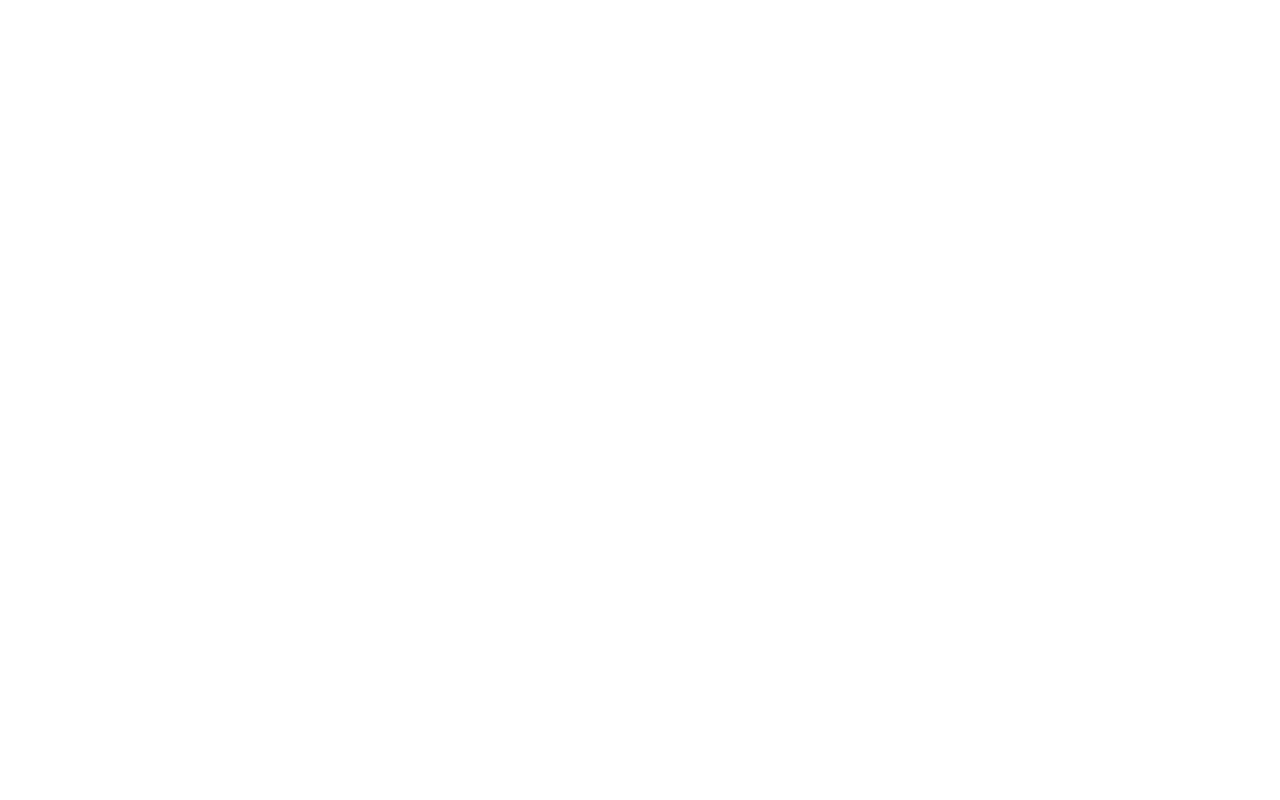
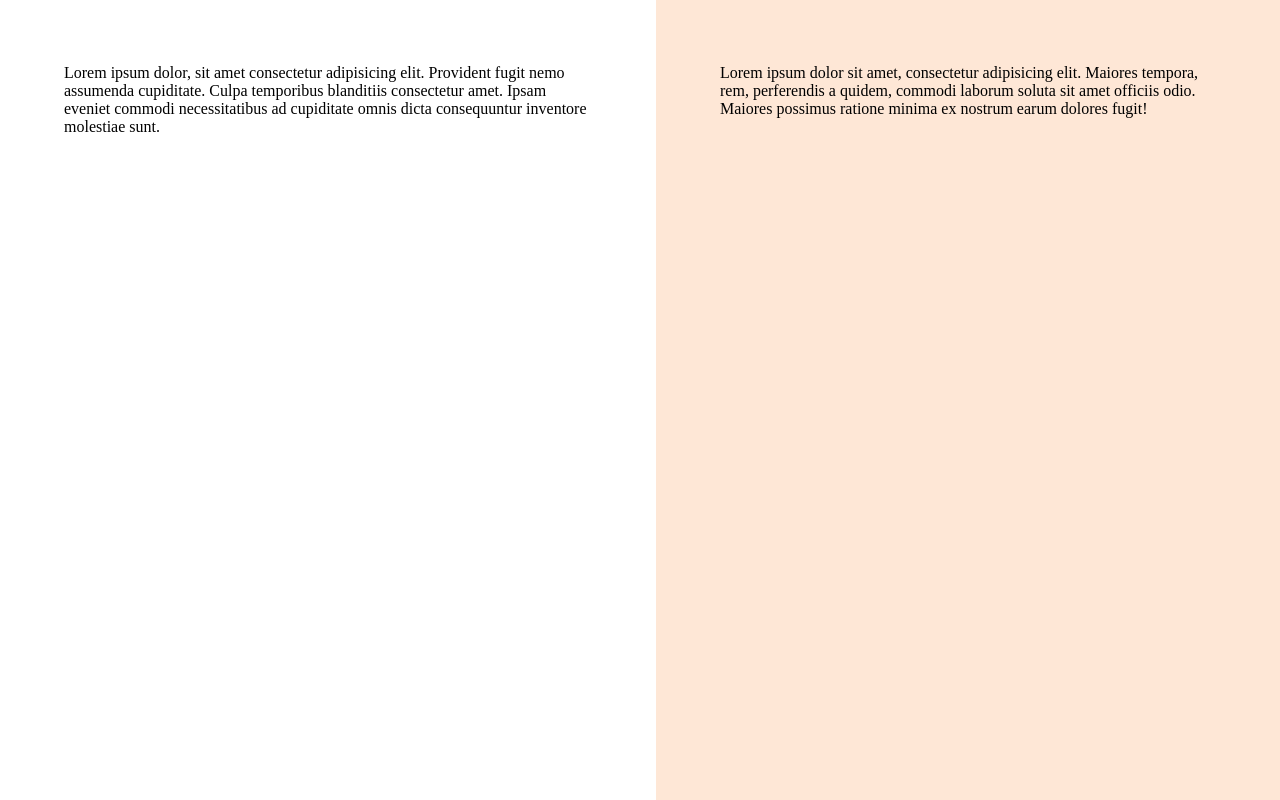
Before and after one commit to nicolevlc/projeto-formulario-de-matricula, a plain HTML site: page index.html in a window 1280 px wide. Drawn offline with Linux system fonts and the light colour scheme.

Commit message:
layout css

```diff
--- a/index.html
+++ b/index.html
@@ -11,6 +11,18 @@
   <link href="https://fonts.googleapis.com/css2?family=Poppins:ital,wght@0,100;0,200;0,300;0,400;0,500;0,600;0,700;0,800;0,900;1,100;1,200;1,300;1,400;1,500;1,600;1,700;1,800;1,900&display=swap" rel="stylesheet">
 </head>
 <body>
+  <div id="app">
+    <main>
+      <div class="main-container">
+        Lorem ipsum dolor, sit amet consectetur adipisicing elit. Provident fugit nemo assumenda cupiditate. Culpa temporibus blanditiis consectetur amet. Ipsam eveniet commodi necessitatibus ad cupiditate omnis dicta consequuntur inventore molestiae sunt.
+      </div>
+    </main>
 
+    <aside>
+      <div class="aside-container">
+        Lorem ipsum dolor sit amet, consectetur adipisicing elit. Maiores tempora, rem, perferendis a quidem, commodi laborum soluta sit amet officiis odio. Maiores possimus ratione minima ex nostrum earum dolores fugit!
+      </div>
+    </aside>
+  </div>
 </body>
 </html>
--- a/styles/global.css
+++ b/styles/global.css
@@ -1,3 +1,9 @@
+* {
+  margin: 0;
+  padding: 0;
+  box-sizing: border-box;
+}
+
 :root {
   --font-family: 'Poppins', sans-serif;
   --text: 400 1rem/1.5 var(--font-family);
--- a/styles/index.css
+++ b/styles/index.css
@@ -1 +1,2 @@
 @import url(global.css);
+@import url(layout.css);
--- /dev/null
+++ b/styles/layout.css
@@ -0,0 +1,26 @@
+#app {
+  display: grid;
+  grid-template-columns: 51.25% 48.75%;
+
+  height: 100vh;
+  overflow: hidden;
+}
+
+main {
+  overflow: auto;
+  padding: 4rem;
+
+  & .main-container {
+    max-width: 33rem;
+    margin-left: auto;
+  }
+}
+
+aside {
+  background-color: var(--surface-secondary);
+  padding: 4rem;
+
+  & .aside-container {
+    max-width: 31rem;
+  }
+}
```
